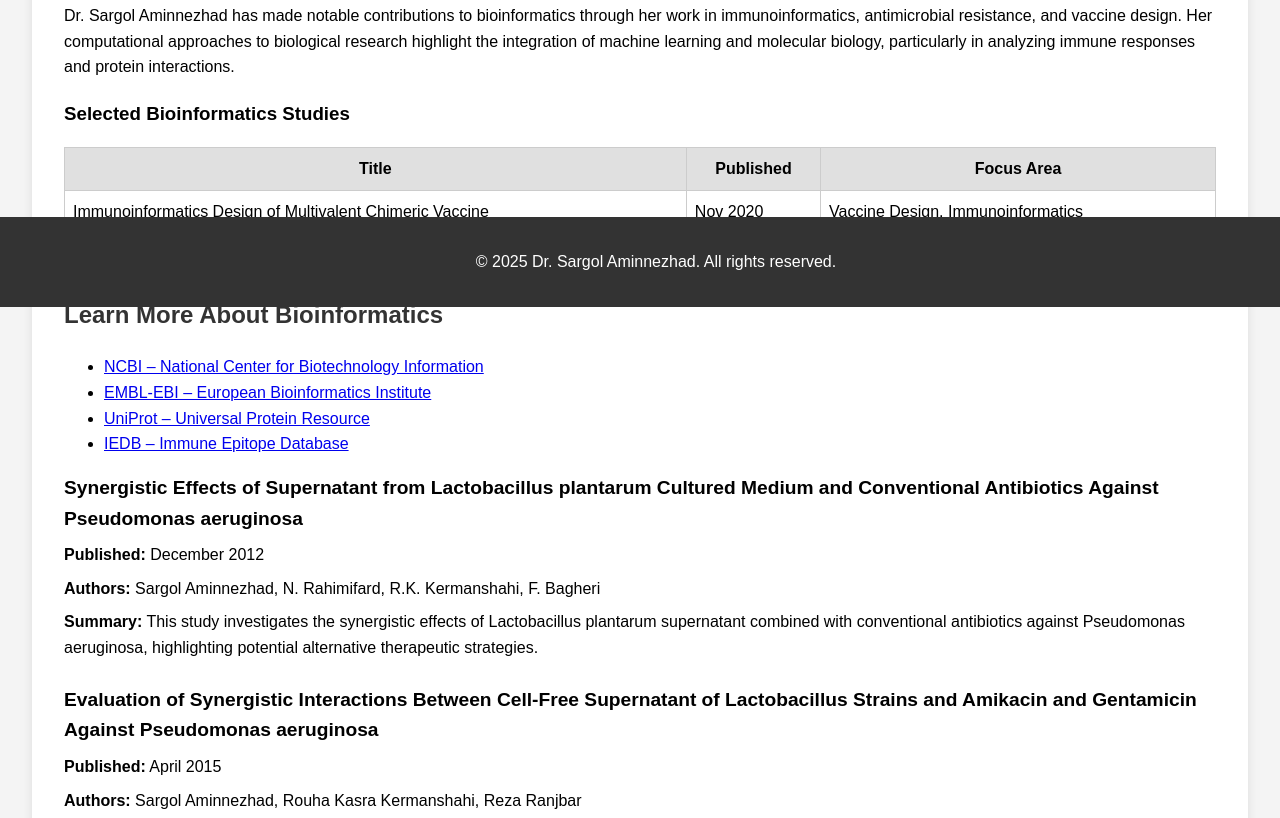
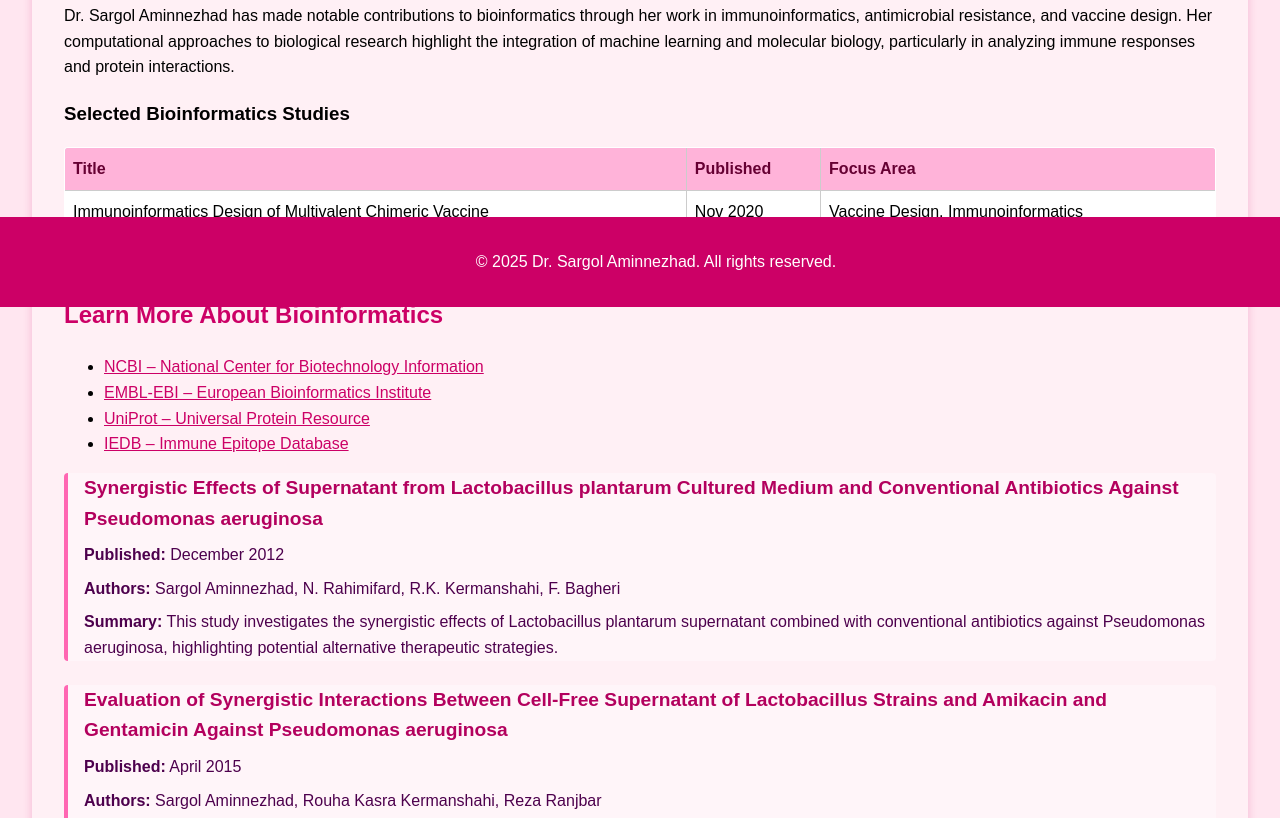
Before and after one commit to RonakCancerPredictor/first_article, a plain HTML site: page index.html in a window 1280 px wide. Shown: the part 493-1311 px from the top of the page. Drawn offline with Linux system fonts and the light colour scheme.

Commit message:
Update index.html

```diff
--- a/index.html
+++ b/index.html
@@ -1,22 +1,16 @@
 <!DOCTYPE html>
 <html lang="en">
 <head>
-    <meta charset="UTF-8">
-    <meta name="viewport" content="width=device-width, initial-scale=1.0">
-    <meta name="author" content="Dr. Sargol Aminnezhad">
-    <meta name="description" content="Profile of Dr. Sargol Aminnezhad, a researcher in biotechnology and microbiology at Alzahra University, Iran.">
-    <meta name="keywords" content="Dr. Sargol Aminnezhad, biotechnology, microbiology, Alzahra University, Iran, research, publications">
-    <title>Dr. Sargol Aminnezhad - Researcher Profile</title>
    <style>
     body {
         font-family: Arial, sans-serif;
         line-height: 1.6;
         margin: 0;
         padding: 0;
-            background-color: #f4f4f4;
+        background-color: #ffe6f0; /* Light pink background */
     }
     header {
-            background-color: #333;
+        background-color: #cc0066; /* Deep pink */
         color: #fff;
         text-align: center;
         padding: 1rem;
@@ -26,48 +20,73 @@
     }
     main {
         padding: 2rem;
-            background-color: #fff;
+        background-color: #fff0f5; /* LavenderBlush (pink tone) */
         margin: 2rem;
         border-radius: 8px;
-            box-shadow: 0 0 10px rgba(0, 0, 0, 0.1);
+        box-shadow: 0 0 10px rgba(204, 0, 102, 0.2); /* pink shadow */
     }
     h2 {
-            color: #333;
+        color: #cc0066;
     }
     .publication {
         margin-bottom: 1.5rem;
+        border-left: 4px solid #ff66b2;
+        padding-left: 1rem;
+        background-color: #fff5f9;
+        border-radius: 4px;
     }
     .publication h3 {
         margin: 0;
         font-size: 1.2rem;
+        color: #b3005e;
     }
     .publication p {
         margin: 0.5rem 0;
+        color: #4d004d;
     }
     .contact {
         margin-top: 2rem;
-            background-color: #f9f9f9;
+        background-color: #ffe6f0;
         padding: 1rem;
-            border-left: 5px solid #007acc;
+        border-left: 5px solid #ff66b2;
         border-radius: 4px;
     }
     .contact a {
-            color: #007acc;
+        color: #cc0066;
         text-decoration: none;
     }
     .contact a:hover {
         text-decoration: underline;
     }
+    table {
+        background-color: #fff;
+        border-radius: 4px;
+        overflow: hidden;
+        border: 1px solid #ff99cc;
+    }
+    table th {
+        background-color: #ffb3d9;
+        color: #660033;
+    }
+    table td, table th {
+        border: 1px solid #ff99cc;
+        padding: 8px;
+        text-align: left;
+    }
+    ul a {
+        color: #cc0066;
+    }
     footer {
         text-align: center;
         padding: 1rem;
-            background-color: #333;
+        background-color: #cc0066;
         color: #fff;
         position: fixed;
         width: 100%;
         bottom: 0;
     }
 </style>
+
 </head>
 <body>
 
```
Lines whose indentation alone changed are shown as unchanged.
